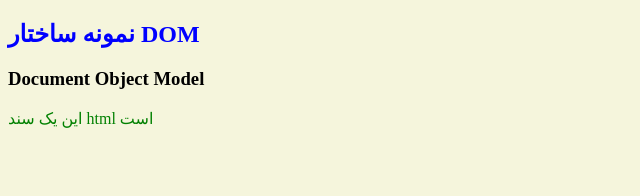
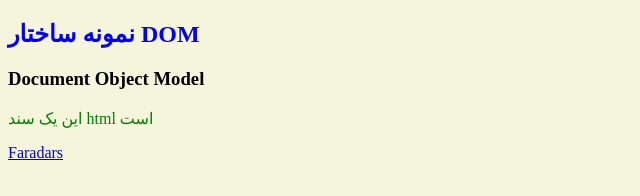
Before and after one commit to aghp81/web-scaripng-cheerio, a website: page index1.html in a window 1280 px wide. Shown: the full height of the page, 0-640 px from the left. Drawn offline with Linux system fonts and the light colour scheme.

Commit message:
همه محتوای html را لود می کند

```diff
--- a/index1.html
+++ b/index1.html
@@ -18,7 +18,7 @@
       <h2>نمونه ساختار DOM</h2>
       <h3>Document Object Model</h3>
       <p>این یک سند html است</p>
-
+        <a href="https://faradars.org/">Faradars</a>
 
   </body>
 </html>
```
